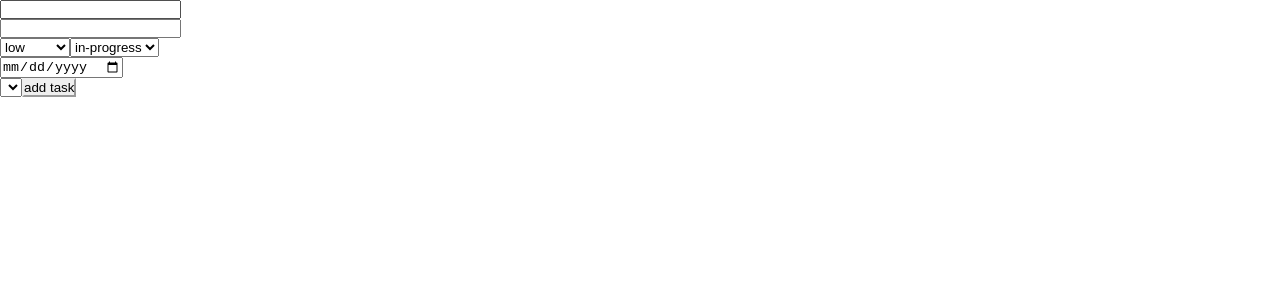
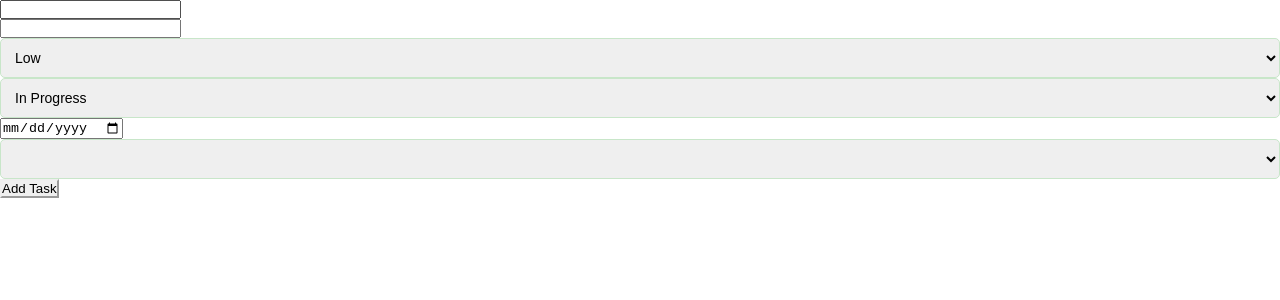
Before and after one commit to HasanKazemi/Team-Task-Management, a React (Vite) app: page /project/1 in a window 1280 px wide. Shown: the top 300 px of the page. Built offline with nearby package versions, Linux system fonts and the light colour scheme.

Commit message:
custom select file is done and imported to desired files

```diff
--- /dev/null
+++ b/src/components/customSelect.tsx
@@ -0,0 +1,57 @@
+import React from 'react';
+
+interface CustomSelectProps {
+  name?: string;
+  value?: string | number;
+  options?: { value: string; label: string }[];
+  onChange: (e: React.ChangeEvent<HTMLSelectElement>) => void;
+  required?: boolean;
+  defaultValue?: string | number;
+  disabled?: boolean;
+  style?: React.CSSProperties;
+}
+
+const CustomSelect: React.FC<CustomSelectProps> = ({
+  name,
+  value,
+  options = [],
+  onChange,
+  required,
+  defaultValue,
+  disabled,
+  style,
+}) => {
+  return (
+    <div>
+      <select
+        name={name}
+        value={value}
+        onChange={onChange}
+        required={required}
+        defaultValue={defaultValue}
+        disabled={disabled}
+        aria-label={name}
+        style={{
+          width: '100%',
+          padding: '10px',
+          border: '1px solid #c8e6c9',
+          borderRadius: '5px',
+          fontSize: '14px',
+          ...style,
+        }}
+      >
+        {options.length === 0 ? (
+          <option disabled>بدون گزینه</option>
+        ) : (
+          options.map((option) => (
+            <option key={option.value} value={option.value}>
+              {option.label}
+            </option>
+          ))
+        )}
+      </select>
+    </div>
+  );
+};
+
+export default CustomSelect;
--- a/src/pages/AddUserPage.tsx
+++ b/src/pages/AddUserPage.tsx
@@ -1,47 +1,37 @@
-import React, { useState } from 'react';
-import { User } from '../types';
-import { useDispatch, useSelector } from 'react-redux';
-import { userActions } from '../redux/slices/UserSlice';
-import CustomInput from '../components/customInput';
+import React from 'react';
 
-const AddUserPage: React.FC = () => {
-  const [formData, setFormData] = useState({
-    name: '',
-    role: 'member' as 'admin' | 'member',
-  });
-const users: Array<User> = useSelector((state: { users: User[] }) => state.users)
-  const dispatch = useDispatch()
+interface CustomSelectProps {
+  name: string;
+  value: string;
+  options: { value: string; label: string }[];
+  onChange: (e: React.ChangeEvent<HTMLSelectElement>) => void;
+  required?: boolean;
+}
 
-const handleChange = (e: React.ChangeEvent<HTMLSelectElement | HTMLInputElement>) => {
-    const { name, value } = e.target;
-    setFormData((prev) => ({ ...prev, [name]: value }));
-  };
-
-  const handleSubmit = (event: React.FormEvent<HTMLFormElement>)=>{
-    event.preventDefault();
-    const newUser : User = {
-      id: users.length + 1,
-      name: formData.name,
-      role: formData.role,
-    }
-    dispatch(userActions.addUser(newUser))
-    alert('user added successfully!');
-    setFormData({ name: '', role: 'member'});
-  }
-
+const CustomSelect: React.FC<CustomSelectProps> = ({ name, value, options, onChange, required }) => {
   return (
-    <div style={{ padding: '20px' }}>
-      <h2>add new user</h2>
-      <form onSubmit={handleSubmit}>
-        <CustomInput name="name" placeholder="name" value={formData.name} onChange={handleChange} required />
-        <select name="role" defaultValue={"member"} value={formData.role} onChange={handleChange}>
-          <option value="admin">Admin</option>
-          <option value="member">Member</option>
-        </select>
-        <button type="submit">add</button>
-      </form>
+    <div>
+      <select
+        name={name}
+        value={value}
+        onChange={onChange}
+        required={required}
+        style={{
+          width: '100%',
+          padding: '10px',
+          border: '1px solid #c8e6c9',
+          borderRadius: '5px',
+          fontSize: '14px',
+        }}
+      >
+        {options.map((option) => (
+          <option key={option.value} value={option.value}>
+            {option.label}
+          </option>
+        ))}
+      </select>
     </div>
   );
-}
+};
 
-export default AddUserPage
+export default CustomSelect;
--- a/src/pages/Dashboard.tsx
+++ b/src/pages/Dashboard.tsx
@@ -11,7 +11,7 @@ const projects = useSelector((state: { projects: Project[] }) => state.projects)
     <div>
         <h1>Users List</h1>
         {users.map(user=>(
-          <div style={{display:"flex",gap:"20px"}}>
+          <div key={user.id} style={{display:"flex",gap:"20px"}}>
             <h3>{user.name}</h3>
             <h4>{user.role}</h4>
           </div>
--- a/src/pages/TasksPage.tsx
+++ b/src/pages/TasksPage.tsx
@@ -1,40 +1,40 @@
-import React, { useState } from 'react'
+import React, { useState } from 'react';
 import { useDispatch, useSelector } from 'react-redux';
-import { useParams } from 'react-router-dom'
+import { useParams } from 'react-router-dom';
 import { Project, Task, User } from '../types';
 import { addTask } from '../redux/slices/TaskSlice';
 import CustomInput from '../components/customInput';
+import CustomSelect from '../components/customSelect';
 
+const TasksPage: React.FC = () => {
+  const params = useParams();
+  const projects: Project[] = useSelector((state: { projects: Project[] }) => state.projects);
+  const thisProject = projects.find((project) => project.id === Number(params.projectId));
 
-const TasksPage:React.FC = () => {
-    const params = useParams()
-    const projects:Project[] = useSelector((state:{projects:Project[]}) => state.projects)
-    const thisProject = projects.find((project)=> project.id === (Number(params.projectId)))
+  const users: User[] = useSelector((state: { users: User[] }) => state.users);
+  const tasks: Task[] = useSelector((state: { tasks: Task[] }) => state.tasks);
 
-    const users:User[] = useSelector((state:{users:User[]}) => state.users)
-    const tasks:Task[] = useSelector((state:{tasks:Task[]}) => state.tasks)
-
-    const defaultFormData : Task = {
+  const defaultFormData: Task = {
     id: 0,
-        title: "",
-        description: "",
-        priority: "low" as "low" | "medium" | "high",
-        status: "in-progress" as "in-progress" | "done",
-        deadline: "",
+    title: '',
+    description: '',
+    priority: 'low' as 'low' | 'medium' | 'high',
+    status: 'in-progress' as 'in-progress' | 'done',
+    deadline: '',
     assingedUserId: 1,
     assingedProjectId: Number(params.projectId),
-    }
-    const [formData, setFormData] = useState(defaultFormData)
+  };
+  const [formData, setFormData] = useState(defaultFormData);
 
   const handleChange = (e: React.ChangeEvent<HTMLSelectElement | HTMLInputElement>) => {
     const { name, value } = e.target;
     setFormData((prev) => ({ ...prev, [name]: value }));
   };
 
-    const dispatch = useDispatch()
+  const dispatch = useDispatch();
   const handleSubmit = (e: React.FormEvent) => {
-        e.preventDefault()
-        const newTask:Task = {
+    e.preventDefault();
+    const newTask: Task = {
       id: tasks.length + 1,
       title: formData.title,
       description: formData.description,
@@ -43,36 +43,50 @@ const TasksPage:React.FC = () => {
       deadline: formData.deadline,
       assingedUserId: Number(formData.assingedUserId),
       assingedProjectId: Number(params.projectId),
-        }
-        dispatch(addTask(newTask))
-        setFormData(defaultFormData)
-    }
+    };
+    dispatch(addTask(newTask));
+    setFormData(defaultFormData);
+  };
 
   return (
     <div>
       <h1>{thisProject?.title}</h1>
       <form onSubmit={handleSubmit}>
         <CustomInput type="text" name="title" id="title" onChange={handleChange} />
-            <CustomInput type="text" name="description" id="description"  onChange={handleChange}/>
-            <select name="priority" id="priority" defaultValue="low" onChange={handleChange}>
-                <option value="low">low</option>
-                <option value="medium">medium</option>
-                <option value="high">high</option>
-            </select>
-            <select name="status" id="status" defaultValue="in-progress" onChange={handleChange}>
-                <option value="in-progress">in-progress</option>
-                <option value="done">done</option>
-            </select>
-            <CustomInput type="date" name="deadline" id="deadline" onChange={handleChange}/>
-            <select name="assingedUserId" id="assingedUserId" defaultValue={1} onChange={handleChange}>
-                {users.map(user => (
-                    <option value={user.id}>{user.name}</option>
-                ))}
-            </select>
-            <button type='submit'>add task</button>
+        <CustomInput type="text" name="description" id="description" onChange={handleChange} />
+        <CustomSelect
+          name="priority"
+          value={formData.priority}
+          onChange={handleChange}
+          options={[
+            { value: 'low', label: 'Low' },
+            { value: 'medium', label: 'Medium' },
+            { value: 'high', label: 'High' },
+          ]}
+        />
+        <CustomSelect
+          name="status"
+          value={formData.status}
+          onChange={handleChange}
+          options={[
+            { value: 'in-progress', label: 'In Progress' },
+            { value: 'done', label: 'Done' },
+          ]}
+        />
+        <CustomInput type="date" name="deadline" id="deadline" onChange={handleChange} />
+        <CustomSelect
+          name="assingedUserId"
+          value={formData.assingedUserId}
+          onChange={handleChange}
+          options={users.map((user) => ({
+            value: user.id.toString(),
+            label: user.name,
+          }))}
+        />
+        <button type="submit">Add Task</button>
       </form>
     </div>
-  )
-}
+  );
+};
 
-export default TasksPage
+export default TasksPage;
```
Lines whose indentation alone changed are shown as unchanged.
